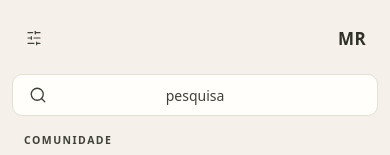
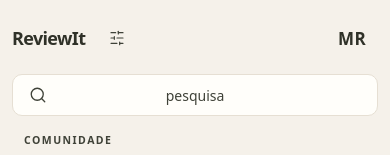
Before and after one commit to pedrorohloff/ReviewIt, an Angular app in the folder frontend/: page / in a window 390 px wide. Shown: the top 155 px of the page. Built offline with nearby package versions, Linux system fonts and the light colour scheme.

Commit message:
feat(frontend): add top bar home link

```diff
--- a/frontend/src/app/layout/top-bar/top-bar.css
+++ b/frontend/src/app/layout/top-bar/top-bar.css
@@ -8,6 +8,36 @@
   grid-template-columns: minmax(0, 1fr) min(40rem, calc(100% - 9rem)) minmax(0, 1fr);
   gap: 1rem;
   align-items: center;
+}
+
+.topbar__left {
+  display: flex;
+  align-items: center;
+  gap: 0.875rem;
+  min-width: 0;
+}
+
+.topbar__brand {
+  flex: 0 0 auto;
+  color: var(--color-ink-strong);
+  font-family: var(--font-display);
+  font-size: 1.25rem;
+  font-weight: 650;
+  letter-spacing: -0.035em;
+  line-height: 1;
+  text-decoration: none;
+  white-space: nowrap;
+  transition: color 120ms ease-out;
+}
+
+.topbar__brand:hover {
+  color: var(--color-olive);
+}
+
+.topbar__brand:focus-visible {
+  border-radius: 0.125rem;
+  outline: 2px solid var(--color-ink);
+  outline-offset: 0.25rem;
 }
 
 .topbar__filter {
@@ -97,11 +127,7 @@
   }
 }
 
-@media (max-width: 1023px) {
-  .topbar {
-    gap: 0.75rem;
-  }
-
+@media (max-width: 1199px) {
   .filter-button {
     width: 3rem;
     padding: 0;
@@ -118,17 +144,35 @@
   }
 }
 
+@media (max-width: 1023px) {
+  .topbar {
+    grid-template-columns: minmax(8.5rem, 1fr) minmax(0, 40rem) minmax(8.5rem, 1fr);
+    gap: 0.75rem;
+  }
+
+  app-search-field {
+    width: 100%;
+    max-width: 40rem;
+    justify-self: center;
+  }
+}
+
 @media (max-width: 639px) {
   .topbar {
     grid-template-areas:
-      'filter . avatar'
+      'left . avatar'
       'search search search';
-    grid-template-columns: 2.75rem minmax(0, 1fr) 3.25rem;
+    grid-template-columns: auto minmax(0, 1fr) auto;
     gap: 0.625rem 0.75rem;
   }
 
-  .topbar__filter {
-    grid-area: filter;
+  .topbar__left {
+    grid-area: left;
+    gap: 0.625rem;
+  }
+
+  .topbar__brand {
+    font-size: 1.125rem;
   }
 
   app-search-field {
--- a/frontend/src/app/layout/top-bar/top-bar.html
+++ b/frontend/src/app/layout/top-bar/top-bar.html
@@ -1,4 +1,14 @@
 <header class="topbar" aria-label="Barra de navegação">
+  <div class="topbar__left">
+    <a
+      class="topbar__brand"
+      routerLink="/"
+      aria-label="ReviewIt, ir para a página inicial"
+      (click)="goHome()"
+    >
+      ReviewIt
+    </a>
+
     <div class="topbar__filter">
       <button
         #filterButton
@@ -29,6 +39,7 @@
         <app-filter-popover (closed)="closeFilters()" />
       }
     </div>
+  </div>
 
   <app-search-field />
 
--- a/frontend/src/app/layout/top-bar/top-bar.ts
+++ b/frontend/src/app/layout/top-bar/top-bar.ts
@@ -7,6 +7,7 @@
   signal,
   viewChild,
 } from '@angular/core';
+import { RouterLink } from '@angular/router';
 import { AuthService } from '@app/core/auth/auth.service';
 import { FeedStore } from '@app/features/feed/feed-store';
 import { FilterPopover } from '@app/features/filters/filter-popover';
@@ -17,7 +18,7 @@
 @Component({
   selector: 'app-top-bar',
   changeDetection: ChangeDetectionStrategy.OnPush,
-  imports: [AvatarMenu, FilterPopover, Icon, SearchField],
+  imports: [AvatarMenu, FilterPopover, Icon, RouterLink, SearchField],
   templateUrl: './top-bar.html',
   styleUrl: './top-bar.css',
 })
@@ -29,6 +30,10 @@
   protected readonly filterOpen = signal(false);
   protected readonly activeCount = this.feed.activeFilterCount;
   protected readonly activeFilterLabel = this.feed.activeFilterLabel;
+
+  protected goHome(): void {
+    this.filterOpen.set(false);
+  }
 
   toggleFilters(): void {
     this.filterOpen.update((open) => !open);
```
Also changed, not shown: 2 other files (tests, documents, lock files or other folders). Lines whose indentation alone changed are shown as unchanged.
